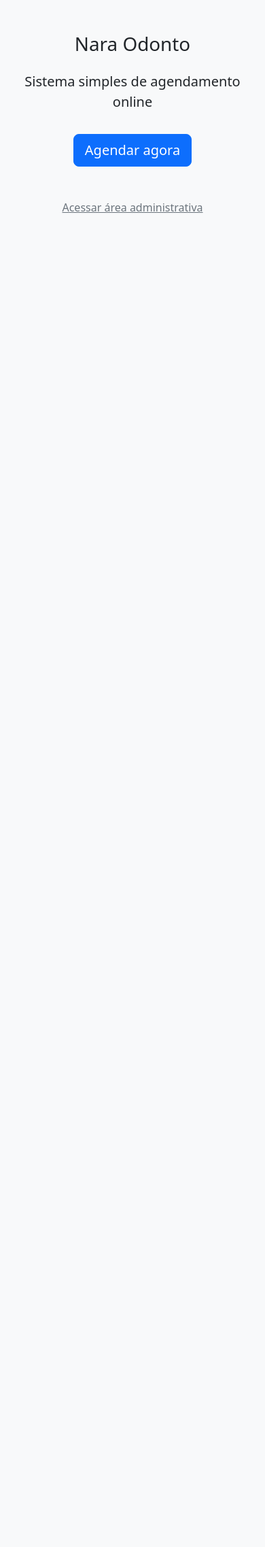
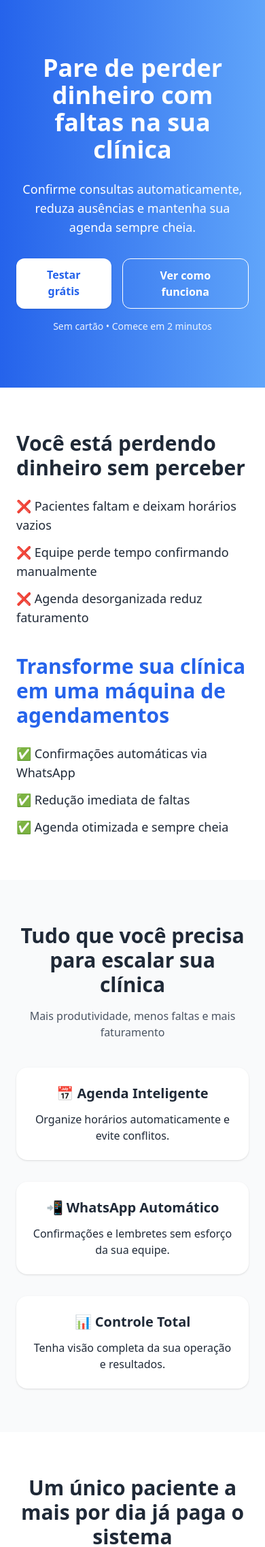
Before and after one commit to hoeverton/clinica_agendamentos, a Django app: page / in a window 390 px wide. Shown: the top 2275 px of the page at 68% size. Before the commit the page ends 313 px from the top, so only its background shows below. Run offline with Django 4.2, Linux system fonts and the light colour scheme; some libraries are stand-ins or nearby versions.

Commit message:
Criado home e formulario das clinicas

```diff
--- a/clinica_odonto/urls.py
+++ b/clinica_odonto/urls.py
@@ -1,11 +1,13 @@
 from django.contrib import admin
 from django.urls import path, include
 from django.contrib.auth import views as auth_views
-from .views import home
+from .views import home, demo, cadastro
 
 urlpatterns = [
     path("admin/", admin.site.urls),
     path('', home),
+    path('demo/', demo, name='demo'),
+    path('cadastro/',cadastro, name='cadastro'),
     path("clinica/", include("clinica.urls")),
     path("agendamentos/", include("agendamentos.urls")),
     path("accounts/", include("django.contrib.auth.urls")),
--- a/clinica_odonto/views.py
+++ b/clinica_odonto/views.py
@@ -1,6 +1,50 @@
-from django.shortcuts import render
-from agendamentos.models import Clinica
+from django.shortcuts import render, redirect
+from django.contrib.auth.models import User
+from django.contrib.auth import login
+from agendamentos.models import Clinica, Plano
+from django.utils.text import slugify
+import uuid
 
 def home(request):
     clinicas = Clinica.objects.all()
-    return render(request, "home.html", {"clinicas": clinicas})
+    return render(request, "home.html")
+
+def demo(request):
+    return render(request, 'demo.html')
+
+def cadastro(request):
+    if request.method == "POST":
+        nome = request.POST.get("nome")
+        email = request.POST.get("email")
+        senha = request.POST.get("senha")
+
+        # cria usuário
+        user = User.objects.create_user(
+            username=email,
+            email=email,
+            password=senha
+        )
+
+        # gerar slug único
+        base_slug = slugify(nome)
+        slug = base_slug
+        while Clinica.objects.filter(slug=slug).exists():
+            slug = f"{base_slug}-{str(uuid.uuid4())[:4]}"
+
+        # pegar plano padrão (ajusta conforme seu banco)
+        plano = Plano.objects.first()
+
+        # criar clínica
+        clinica = Clinica.objects.create(
+            user=user,
+            nome=nome,
+            slug=slug,
+            plano=plano
+        )
+
+        # login automático
+        login(request, user)
+
+        return redirect(f"/{clinica.slug}/dashboard/")
+
+    return render(request, "cadastro.html")
--- a/templates/home.html
+++ b/templates/home.html
@@ -1,25 +1,144 @@
 <!DOCTYPE html>
-<html>
+<html lang="pt-br">
 <head>
-    <title>Nara Odonto - Agendamentos</title>
-    <link rel="stylesheet" href="https://cdn.jsdelivr.net/npm/bootstrap@5.3.0/dist/css/bootstrap.min.css">
+  <meta charset="UTF-8">
+  <meta name="viewport" content="width=device-width, initial-scale=1.0">
+  <title>SaaS Odonto</title>
+  <script src="https://cdn.tailwindcss.com"></script>
 </head>
+<body class="bg-white text-gray-800">
 
-<body class="bg-light">
+<!-- HERO -->
+<section class="bg-gradient-to-r from-blue-600 to-blue-400 text-white py-20">
+  <div class="max-w-6xl mx-auto px-6 text-center">
+    <h1 class="text-4xl md:text-6xl font-bold mb-6">
+      Pare de perder dinheiro com faltas na sua clínica
+    </h1>
+    <p class="text-lg md:text-xl mb-8">
+      Confirme consultas automaticamente, reduza ausências e mantenha sua agenda sempre cheia.
+    </p>
+    <div class="flex justify-center gap-4">
+      <a href="{% url 'demo' %}"  class="bg-white text-blue-600 px-6 py-3 rounded-xl font-semibold shadow hover:bg-gray-100">
+        Testar grátis
+      </a>
+      <a href="{% url 'cadastro' %}" class="border border-white px-6 py-3 rounded-xl font-semibold hover:bg-white hover:text-blue-600">
+        Ver como funciona
+      </a>
+    </div>
+    <p class="mt-4 text-sm opacity-90">Sem cartão • Comece em 2 minutos</p>
+  </div>
+</section>
 
-<div class="container text-center mt-5">
-    <h1 class="mb-4">Nara Odonto</h1>
-    <p class="lead">Sistema simples de agendamento online</p>
+<!-- PROBLEMA -->
+<section class="py-16">
+  <div class="max-w-6xl mx-auto px-6 grid md:grid-cols-2 gap-10 items-center">
+    <div>
+      <h2 class="text-3xl font-bold mb-6">Você está perdendo dinheiro sem perceber</h2>
+      <ul class="space-y-3 text-lg">
+        <li>❌ Pacientes faltam e deixam horários vazios</li>
+        <li>❌ Equipe perde tempo confirmando manualmente</li>
+        <li>❌ Agenda desorganizada reduz faturamento</li>
+      </ul>
+    </div>
+    <div>
+      <h2 class="text-3xl font-bold mb-6 text-blue-600">Transforme sua clínica em uma máquina de agendamentos</h2>
+      <ul class="space-y-3 text-lg">
+        <li>✅ Confirmações automáticas via WhatsApp</li>
+        <li>✅ Redução imediata de faltas</li>
+        <li>✅ Agenda otimizada e sempre cheia</li>
+      </ul>
+    </div>
+  </div>
+</section>
 
-    <a href="/agendamentos/telefone/" class="btn btn-primary btn-lg mt-3">
-        Agendar agora
-    </a>
+<!-- FEATURES -->
+<section class="bg-gray-50 py-16">
+  <div class="max-w-6xl mx-auto px-6 text-center">
+    <h2 class="text-3xl font-bold mb-4">Tudo que você precisa para escalar sua clínica</h2>
+    <p class="text-gray-600 mb-10">Mais produtividade, menos faltas e mais faturamento</p>
 
+    <div class="grid md:grid-cols-3 gap-8">
+      <div class="bg-white p-6 rounded-2xl shadow hover:scale-105 transition">
+        <h3 class="font-semibold text-xl mb-3">📅 Agenda Inteligente</h3>
+        <p>Organize horários automaticamente e evite conflitos.</p>
+      </div>
+      <div class="bg-white p-6 rounded-2xl shadow hover:scale-105 transition">
+        <h3 class="font-semibold text-xl mb-3">📲 WhatsApp Automático</h3>
+        <p>Confirmações e lembretes sem esforço da sua equipe.</p>
+      </div>
+      <div class="bg-white p-6 rounded-2xl shadow hover:scale-105 transition">
+        <h3 class="font-semibold text-xl mb-3">📊 Controle Total</h3>
+        <p>Tenha visão completa da sua operação e resultados.</p>
+      </div>
+    </div>
+  </div>
+</section>
 
-    <div class="mt-5">
-        <a href="/admin/" class="text-secondary">Acessar área administrativa</a>
+<!-- PROVA / RESULTADO -->
+<section class="py-16">
+  <div class="max-w-4xl mx-auto text-center px-6">
+    <h2 class="text-3xl font-bold mb-6">Um único paciente a mais por dia já paga o sistema</h2>
+    <p class="text-lg text-gray-600">
+      Reduzindo faltas, sua clínica aumenta o faturamento sem precisar investir mais em marketing.
+    </p>
+  </div>
+</section>
+
+<!-- PLANOS -->
+<section class="bg-gray-50 py-16">
+  <div class="max-w-6xl mx-auto px-6 text-center">
+    <h2 class="text-3xl font-bold mb-4">Escolha o plano ideal</h2>
+    <p class="mb-10 text-gray-600">Sem contrato • Cancele quando quiser</p>
+
+    <div class="grid md:grid-cols-3 gap-8">
+      <!-- Básico -->
+      <div class="bg-white p-6 rounded-2xl shadow">
+        <h3 class="text-xl font-bold">Básico</h3>
+        <p class="text-3xl font-bold my-4">R$79</p>
+        <ul class="text-left mb-6 space-y-2">
+          <li>✔ 1 profissional</li>
+          <li>✔ 100 mensagens</li>
+          <li>✔ Agenda essencial</li>
+        </ul>
+        <a href="#" class="bg-blue-600 text-white px-6 py-2 rounded-xl block">Começar</a>
+      </div>
+
+      <!-- Profissional -->
+      <div class="bg-blue-600 text-white p-6 rounded-2xl shadow scale-105 border-4 border-blue-400">
+        <p class="mb-2 font-semibold">MAIS ESCOLHIDO</p>
+        <h3 class="text-xl font-bold">Profissional</h3>
+        <p class="text-3xl font-bold my-4">R$129</p>
+        <ul class="text-left mb-6 space-y-2">
+          <li>✔ Até 5 profissionais</li>
+          <li>✔ 300 mensagens WhatsApp</li>
+          <li>✔ Automação completa</li>
+        </ul>
+        <a href="#" class="bg-white text-blue-600 px-6 py-2 rounded-xl block font-semibold">Começar agora</a>
+      </div>
+
+      <!-- Premium -->
+      <div class="bg-white p-6 rounded-2xl shadow">
+        <h3 class="text-xl font-bold">Premium</h3>
+        <p class="text-3xl font-bold my-4">R$249</p>
+        <ul class="text-left mb-6 space-y-2">
+          <li>✔ Profissionais ilimitados</li>
+          <li>✔ 1000+ mensagens</li>
+          <li>✔ Suporte prioritário</li>
+        </ul>
+        <a href="#" class="bg-blue-600 text-white px-6 py-2 rounded-xl block">Começar</a>
+      </div>
     </div>
-</div>
+  </div>
+</section>
+
+<!-- CTA FINAL -->
+<section class="bg-blue-600 text-white py-20 text-center">
+  <h2 class="text-4xl font-bold mb-6">Comece hoje e aumente o faturamento da sua clínica</h2>
+  <p class="mb-6">Leva menos de 2 minutos para começar</p>
+  <a href="#" class="bg-white text-blue-600 px-8 py-3 rounded-xl font-semibold">
+    Criar conta grátis
+  </a>
+</section>
 
 </body>
 </html>
```
Also changed, not shown: agendamentos/models.py (+12 -11 lines), templates/cadastro.html (added, +40 -0 lines), templates/demo.html (added, +46 -0 lines), agendamentos/migrations/0020_rename_whatsapp_extra_clinica_limite_mensagens_and_more.py (added).
